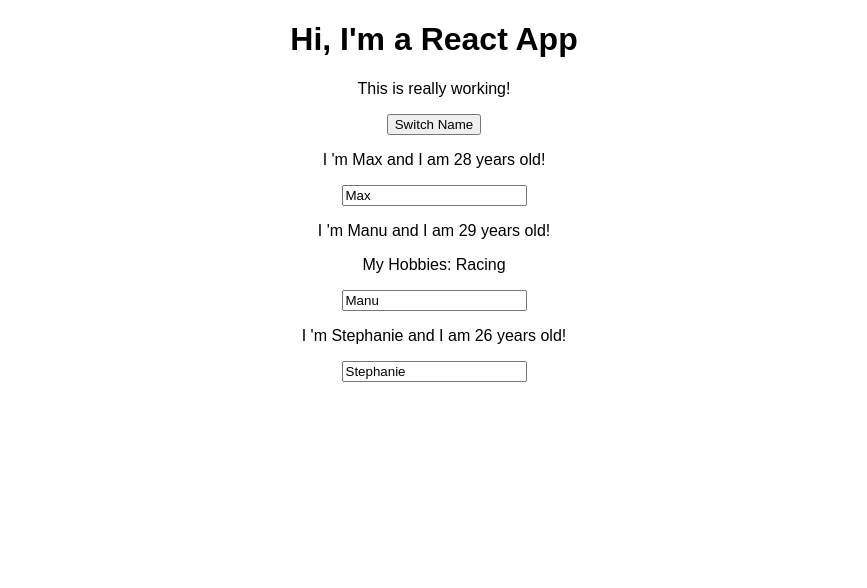
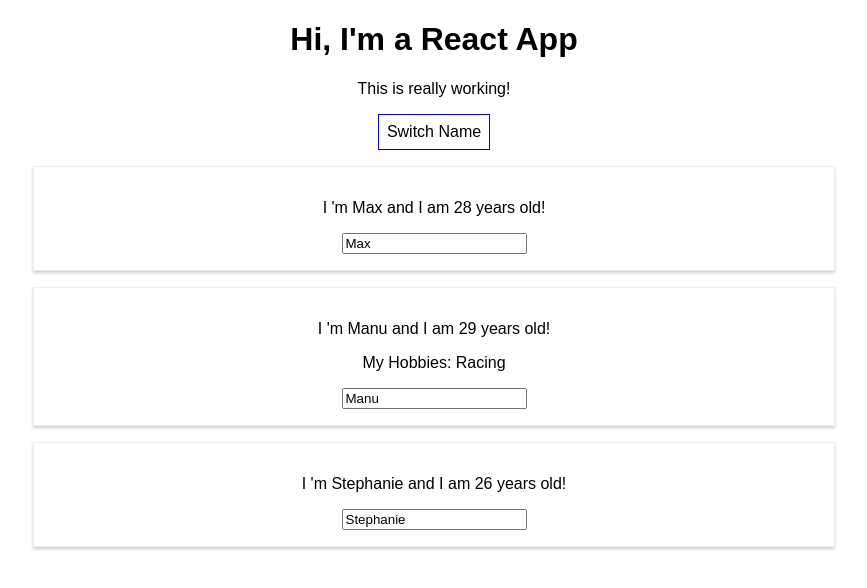
Before and after one commit to fabriziopace/react-course-code, a React (Create React App) app in the folder projects/react-complete-guide/: page / in a window 1280 px wide. Shown: the top 588 px of the page, without its empty margins (206-1073 px from the left). Built offline with nearby package versions, Linux system fonts and the light colour scheme.

Commit message:
Styling with Stylesheets

```diff
--- a/projects/react-complete-guide/src/App.js
+++ b/projects/react-complete-guide/src/App.js
@@ -33,11 +33,21 @@
     });
   }
 
+  const style = {
+    backgroundColor: 'white',
+    font: 'inherit',
+    border: '1px solid blue',
+    padding: '8px',
+    cursor: 'pointer'
+  };
+
   return (
     <div className="App">
       <h1>Hi, I'm a React App</h1>
       <p>This is really working!</p>
-      <button onClick={() => switchNameHandler('Fabrizio!!')}>Switch Name</button>
+      <button
+        style={style}
+        onClick={() => switchNameHandler('Fabrizio!!')}>Switch Name</button>
       <Person
         name={personsState.persons[0].name}
         age={personsState.persons[0].age} />
--- /dev/null
+++ b/projects/react-complete-guide/src/Person/Person.css
@@ -0,0 +1,8 @@
+.Person {
+    width: 60%;
+    margin: 16px auto;
+    border: 1px solid #eee;
+    box-shadow: 0 2px 3px #ccc;
+    padding: 16px;
+    text-align: center;
+}
--- a/projects/react-complete-guide/src/Person/Person.js
+++ b/projects/react-complete-guide/src/Person/Person.js
@@ -1,7 +1,8 @@
 import React from 'react';
+import './Person.css';
 
 const person = (props) => {
-    return (<div>
+    return (<div className="Person">
         <p onClick={props.click}> I 'm {props.name} and I am {props.age} years old!</p>
         <p>{props.children}</p>
         <input type="text" onChange={props.changed} value={props.name}/>
```
